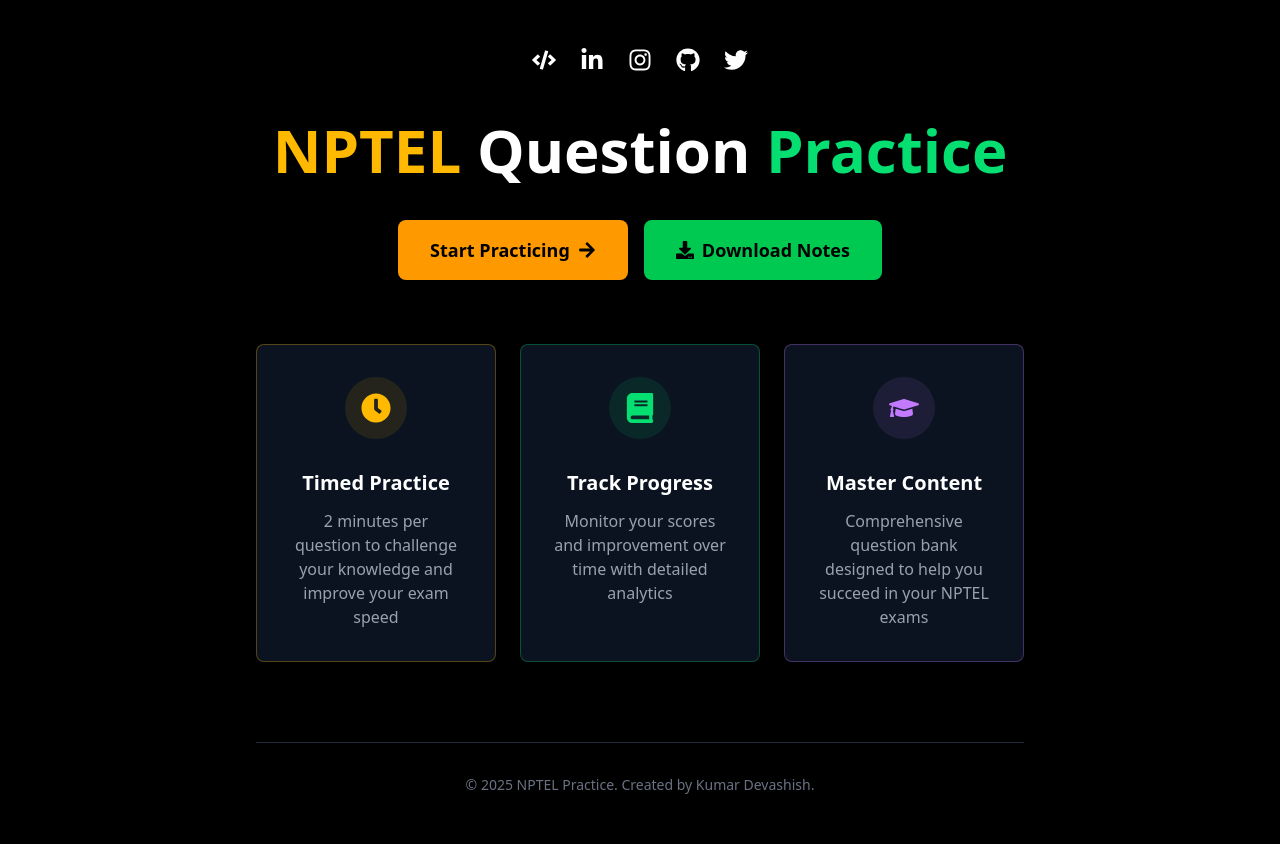
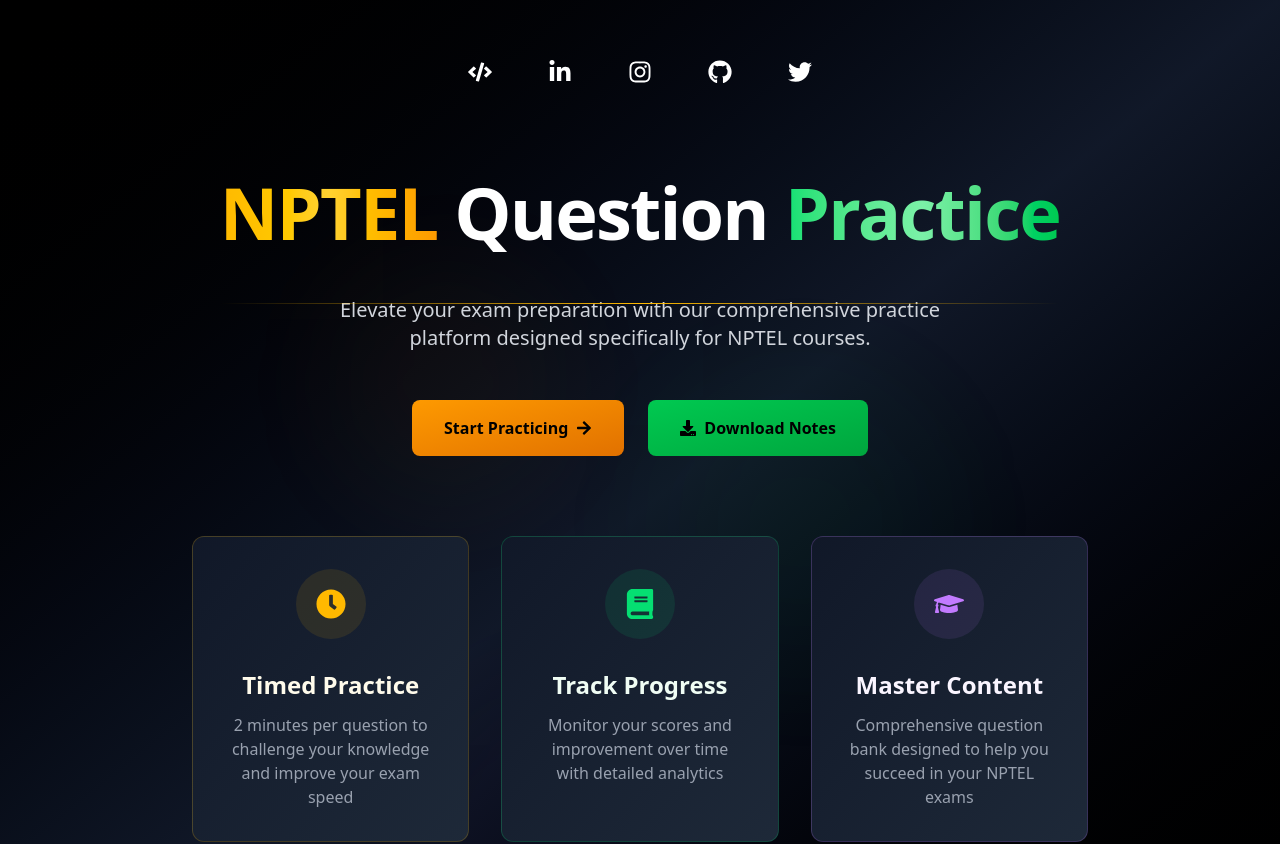
Before and after one commit to kumar10248/quiz, a Next.js app: page / in a window 1280 px wide. Shown: the top 844 px of the page. Built offline with nearby package versions, Linux system fonts and the light colour scheme.

Commit message:
fix: Enhance layout and styling of Home page with animated background and improved social media icons

```diff
--- a/src/app/page.tsx
+++ b/src/app/page.tsx
@@ -3,79 +3,117 @@
 
 export default function Home() {
   return (
-    <div className="min-h-screen bg-black text-white">
-      <div className="container mx-auto px-4 py-12">
-        {/* Social Media Icons and Portfolio Link */}
-        <div className="flex justify-center space-x-6 mb-12">
-          <a href="https://www.devashish.top" className="text-2xl hover:text-purple-400 transition duration-300 transform hover:scale-110">
+    <div className="min-h-screen bg-gradient-to-br from-black via-gray-900 to-black text-white overflow-hidden relative">
+      {/* Animated background elements */}
+      <div className="absolute top-0 left-0 w-full h-full overflow-hidden z-0">
+        <div className="absolute top-1/4 left-1/4 w-64 h-64 bg-amber-500/5 rounded-full blur-3xl animate-pulse"></div>
+        <div className="absolute bottom-1/3 right-1/4 w-80 h-80 bg-green-500/5 rounded-full blur-3xl animate-pulse" style={{ animationDelay: '2s' }}></div>
+        <div className="absolute top-2/3 left-1/3 w-72 h-72 bg-purple-500/5 rounded-full blur-3xl animate-pulse" style={{ animationDelay: '3s' }}></div>
+      </div>
+
+      <div className="container mx-auto px-4 py-12 relative z-10">
+        {/* Social Media Icons with glowing effects */}
+        <div className="flex justify-center space-x-8 mb-16">
+          <a href="https://www.devashish.top" className="text-2xl hover:text-purple-400 transition duration-300 transform hover:scale-110 hover:shadow-lg hover:shadow-purple-400/40 p-3 rounded-full">
             <FaCode />
           </a>
-          <a href="https://linkedin.com/in/kumar-devashishh" target="_blank" rel="noopener noreferrer" className="text-2xl hover:text-blue-500 transition duration-300 transform hover:scale-110">
+          <a href="https://linkedin.com/in/kumar-devashishh" target="_blank" rel="noopener noreferrer" className="text-2xl hover:text-blue-500 transition duration-300 transform hover:scale-110 hover:shadow-lg hover:shadow-blue-500/40 p-3 rounded-full">
             <FaLinkedinIn />
           </a>
-          <a href="https://instagram.com/mathmaverick_man" target="_blank" rel="noopener noreferrer" className="text-2xl hover:text-amber-400 transition duration-300 transform hover:scale-110">
+          <a href="https://instagram.com/mathmaverick_man" target="_blank" rel="noopener noreferrer" className="text-2xl hover:text-amber-400 transition duration-300 transform hover:scale-110 hover:shadow-lg hover:shadow-amber-400/40 p-3 rounded-full">
             <FaInstagram />
           </a>
-          <a href="https://github.com/kumar10248" target="_blank" rel="noopener noreferrer" className="text-2xl hover:text-green-400 transition duration-300 transform hover:scale-110">
+          <a href="https://github.com/kumar10248" target="_blank" rel="noopener noreferrer" className="text-2xl hover:text-green-400 transition duration-300 transform hover:scale-110 hover:shadow-lg hover:shadow-green-400/40 p-3 rounded-full">
             <FaGithub />
           </a>
-          <a href="https://twitter.com/kumarDe10248" target="_blank" rel="noopener noreferrer" className="text-2xl hover:text-blue-400 transition duration-300 transform hover:scale-110">
+          <a href="https://twitter.com/kumarDe10248" target="_blank" rel="noopener noreferrer" className="text-2xl hover:text-blue-400 transition duration-300 transform hover:scale-110 hover:shadow-lg hover:shadow-blue-400/40 p-3 rounded-full">
             <FaTwitter />
           </a>
         </div>
 
-        <div className="max-w-3xl mx-auto text-center">
-          <div className="mb-16 relative">
-            <h1 className="text-4xl md:text-6xl font-bold mb-8 relative z-10">
-              <span className="text-amber-400">NPTEL</span> Question <span className="text-green-400">Practice</span>
-            </h1>
-            <div className="absolute top-1/2 left-1/2 transform -translate-x-1/2 -translate-y-1/2 w-24 h-24 bg-amber-400/10 rounded-full blur-3xl -z-10"></div>
-            <div className="absolute top-1/2 left-1/3 transform -translate-x-1/2 -translate-y-1/2 w-32 h-32 bg-green-400/10 rounded-full blur-3xl -z-10"></div>
+        <div className="max-w-4xl mx-auto text-center">
+          <div className="mb-20 relative">
+            {/* Glowing heading with animated gradient border */}
+            <div className="relative inline-block">
+              <h1 className="text-5xl md:text-7xl font-bold mb-8 relative z-10 py-4 tracking-tight">
+                <span className="bg-clip-text text-transparent bg-gradient-to-r from-amber-400 via-amber-300 to-amber-500">NPTEL</span>{" "}
+                <span className="text-white">Question</span>{" "}
+                <span className="bg-clip-text text-transparent bg-gradient-to-r from-green-400 via-green-300 to-green-500">Practice</span>
+              </h1>
+              <div className="absolute -bottom-2 left-0 right-0 h-px bg-gradient-to-r from-transparent via-amber-400 to-transparent"></div>
+            </div>
 
-            <div className="flex flex-col md:flex-row justify-center gap-4 mt-10">
+            <p className="text-gray-300 text-xl max-w-2xl mx-auto mb-10">
+              Elevate your exam preparation with our comprehensive practice platform designed specifically for NPTEL courses.
+            </p>
+
+            <div className="flex flex-col md:flex-row justify-center gap-6 mt-12">
               <Link href="/practice"
-                className="inline-flex items-center justify-center bg-amber-500 hover:bg-amber-600 text-black font-bold py-4 px-8 rounded-lg transition duration-300 text-lg group">
-                Start Practicing
-                <FaArrowRight className="ml-2 transform group-hover:translate-x-1 transition-transform" />
+                className="group relative inline-flex items-center justify-center overflow-hidden rounded-lg bg-gradient-to-br from-amber-500 to-amber-600 px-8 py-4 font-bold text-black transition duration-300 ease-out hover:scale-105">
+                <span className="absolute -right-14 -top-14 h-40 w-40 translate-x-full translate-y-full rotate-45 bg-white opacity-10 transition-all duration-700 ease-out group-hover:-translate-x-0 group-hover:-translate-y-0"></span>
+                <span className="relative flex items-center">
+                  Start Practicing
+                  <FaArrowRight className="ml-2 transform group-hover:translate-x-1 transition-transform" />
+                </span>
               </Link>
 
               <a href="/complete_IOT-Notes.pdf" download="complete_IOT-Notes.pdf"
-                className="inline-flex items-center justify-center bg-green-500 hover:bg-green-600 text-black font-bold py-4 px-8 rounded-lg transition duration-300 text-lg group">
-                <FaDownload className="mr-2 transform group-hover:translate-y-1 transition-transform" />
-                Download Notes
+                className="group relative inline-flex items-center justify-center overflow-hidden rounded-lg bg-gradient-to-br from-green-500 to-green-600 px-8 py-4 font-bold text-black transition duration-300 ease-out hover:scale-105">
+                <span className="absolute -right-14 -top-14 h-40 w-40 translate-x-full translate-y-full rotate-45 bg-white opacity-10 transition-all duration-700 ease-out group-hover:-translate-x-0 group-hover:-translate-y-0"></span>
+                <span className="relative flex items-center">
+                  <FaDownload className="mr-2 group-hover:translate-y-1 transition-transform" />
+                  Download Notes
+                </span>
               </a>
             </div>
           </div>
 
-          <div className="grid grid-cols-1 md:grid-cols-3 gap-6 mt-12">
-            <div className="bg-gray-900/80 p-8 rounded-lg border border-amber-400/30 hover:border-amber-400 transition duration-300 hover:shadow-lg hover:shadow-amber-400/10 transform hover:-translate-y-1">
-              <div className="bg-amber-400/10 p-4 rounded-full inline-block mb-6">
+          {/* Feature cards with hover effects */}
+          <div className="grid grid-cols-1 md:grid-cols-3 gap-8 mt-16">
+            <div className="bg-gradient-to-br from-gray-900 to-gray-800 p-8 rounded-xl border border-amber-400/20 hover:border-amber-400/50 transition-all duration-500 group backdrop-blur-sm hover:shadow-xl hover:shadow-amber-500/10 transform hover:-translate-y-2">
+              <div className="bg-amber-400/10 p-5 rounded-full inline-block mb-6 group-hover:bg-amber-400/20 transition-all duration-300">
                 <FaClock className="text-amber-400 text-3xl" />
               </div>
-              <h3 className="text-xl font-semibold mb-3">Timed Practice</h3>
-              <p className="text-gray-400">2 minutes per question to challenge your knowledge and improve your exam speed</p>
+              <h3 className="text-2xl font-semibold mb-3 text-amber-50">Timed Practice</h3>
+              <p className="text-gray-400 group-hover:text-gray-300 transition-colors duration-300">2 minutes per question to challenge your knowledge and improve your exam speed</p>
             </div>
 
-            <div className="bg-gray-900/80 p-8 rounded-lg border border-green-400/30 hover:border-green-400 transition duration-300 hover:shadow-lg hover:shadow-green-400/10 transform hover:-translate-y-1">
-              <div className="bg-green-400/10 p-4 rounded-full inline-block mb-6">
+            <div className="bg-gradient-to-br from-gray-900 to-gray-800 p-8 rounded-xl border border-green-400/20 hover:border-green-400/50 transition-all duration-500 group backdrop-blur-sm hover:shadow-xl hover:shadow-green-500/10 transform hover:-translate-y-2">
+              <div className="bg-green-400/10 p-5 rounded-full inline-block mb-6 group-hover:bg-green-400/20 transition-all duration-300">
                 <FaBook className="text-green-400 text-3xl" />
               </div>
-              <h3 className="text-xl font-semibold mb-3">Track Progress</h3>
-              <p className="text-gray-400">Monitor your scores and improvement over time with detailed analytics</p>
+              <h3 className="text-2xl font-semibold mb-3 text-green-50">Track Progress</h3>
+              <p className="text-gray-400 group-hover:text-gray-300 transition-colors duration-300">Monitor your scores and improvement over time with detailed analytics</p>
             </div>
 
-            <div className="bg-gray-900/80 p-8 rounded-lg border border-purple-400/30 hover:border-purple-400 transition duration-300 hover:shadow-lg hover:shadow-purple-400/10 transform hover:-translate-y-1">
-              <div className="bg-purple-400/10 p-4 rounded-full inline-block mb-6">
+            <div className="bg-gradient-to-br from-gray-900 to-gray-800 p-8 rounded-xl border border-purple-400/20 hover:border-purple-400/50 transition-all duration-500 group backdrop-blur-sm hover:shadow-xl hover:shadow-purple-500/10 transform hover:-translate-y-2">
+              <div className="bg-purple-400/10 p-5 rounded-full inline-block mb-6 group-hover:bg-purple-400/20 transition-all duration-300">
                 <FaGraduationCap className="text-purple-400 text-3xl" />
               </div>
-              <h3 className="text-xl font-semibold mb-3">Master Content</h3>
-              <p className="text-gray-400">Comprehensive question bank designed to help you succeed in your NPTEL exams</p>
+              <h3 className="text-2xl font-semibold mb-3 text-purple-50">Master Content</h3>
+              <p className="text-gray-400 group-hover:text-gray-300 transition-colors duration-300">Comprehensive question bank designed to help you succeed in your NPTEL exams</p>
             </div>
           </div>
 
-          <div className="mt-20 pt-8 border-t border-gray-800">
+          {/* Stats counter section */}
+          {/* <div className="grid grid-cols-1 md:grid-cols-3 gap-6 mt-20 mb-16">
+            <div className="p-6">
+              <div className="text-4xl font-bold text-amber-400 mb-2">5,000+</div>
+              <p className="text-gray-400">Practice Questions</p>
+            </div>
+            <div className="p-6">
+              <div className="text-4xl font-bold text-green-400 mb-2">50+</div>
+              <p className="text-gray-400">NPTEL Courses</p>
+            </div>
+            <div className="p-6">
+              <div className="text-4xl font-bold text-purple-400 mb-2">10,000+</div>
+              <p className="text-gray-400">Active Students</p>
+            </div>
+          </div> */}
+
+          <div className="mt-20 pt-8 border-t border-gray-800/50">
             <p className="text-gray-500 text-sm">
-              © {new Date().getFullYear()} NPTEL Practice. Created by Kumar Devashish.
+              © {new Date().getFullYear()} NPTEL Practice. Created with ❤️ by Kumar Devashish.
             </p>
           </div>
         </div>
```
